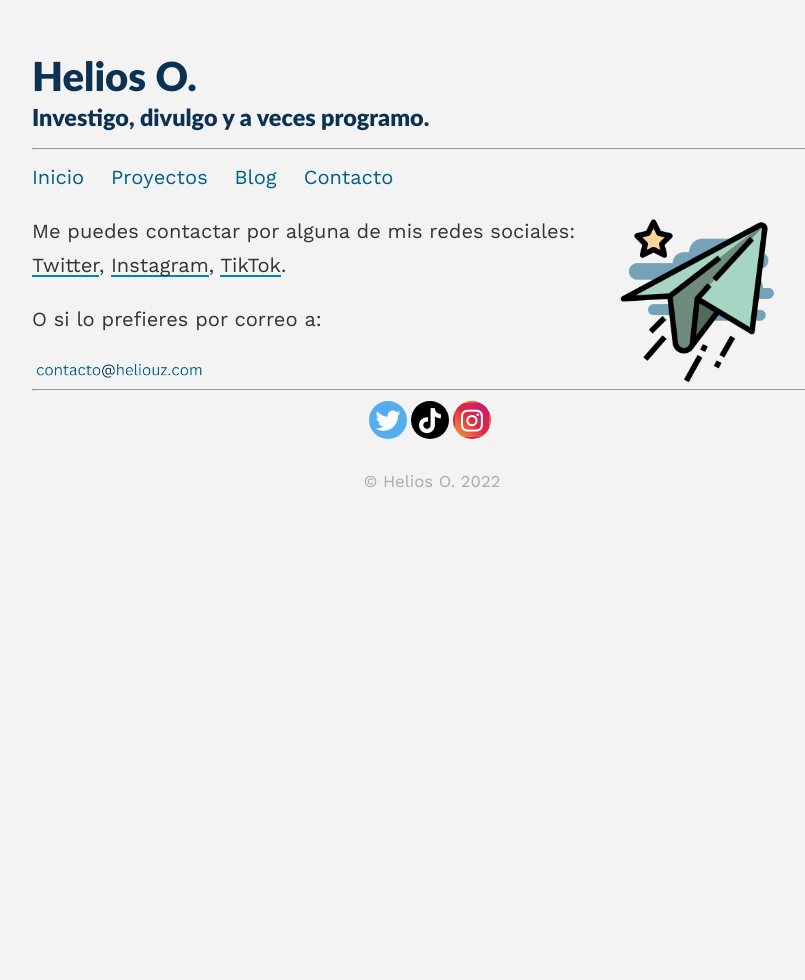
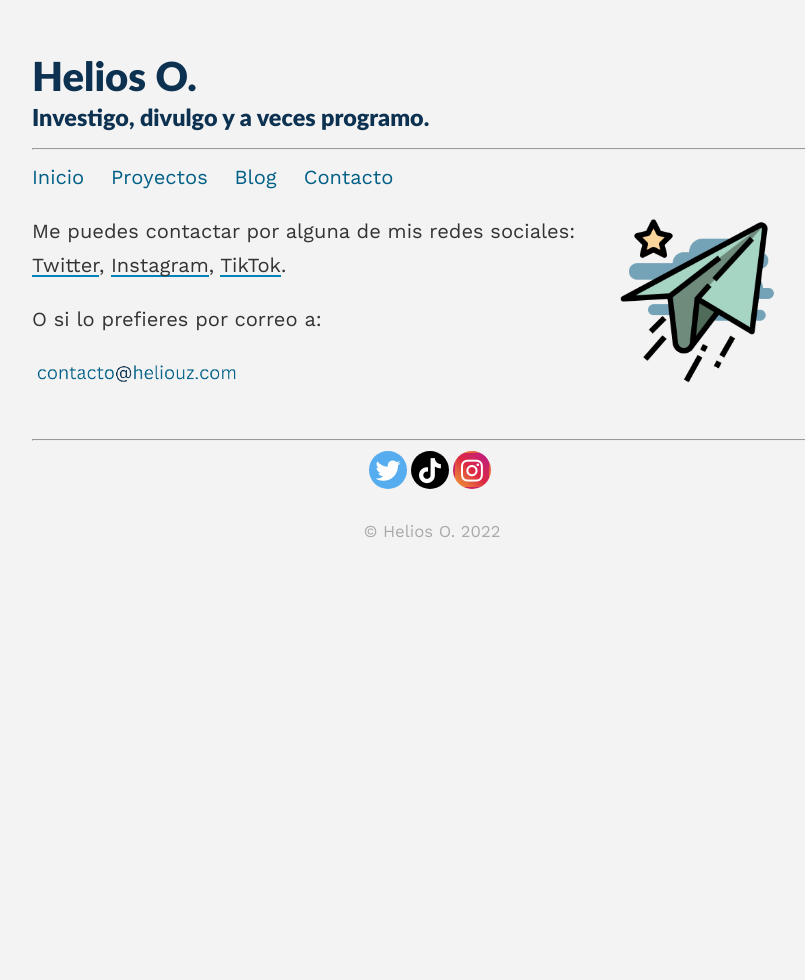
Before and after one commit to Heliouz/Heliouz.github.io, a Jekyll site: the page built from _pages/contacto.md, in a window 1280 px wide. Shown: the whole page, without its empty margins (208-1013 px from the left). Built offline with Jekyll 4.4.1, drawn with Linux system fonts in a browser that asks for light colours.

Commit message:
Update contacto.md

```diff
--- a/_pages/contacto.md
+++ b/_pages/contacto.md
@@ -4,10 +4,10 @@
 permalink: /contacto/
 published: true
 ---
-<img align="right" src="/assets/images/plane.png" width="175" style="padding-right:50px"/>
+<img align="right" src="/assets/images/plane.png" width="175" style="padding-right:50px; padding-bottom:50px"/>
 
 Me puedes contactar por alguna de mis redes sociales: [Twitter](https://twitter.com/Heliouz__), [Instagram](https://www.instagram.com/heliouz_/), [TikTok](https://www.tiktok.com/@heliouz_).
 
 O si lo prefieres por correo a:
 
-<img align="left" src="/assets/images/correu.png" width="175"/>
+<img align="left" src="/assets/images/correu.png" width="210"/>
```
